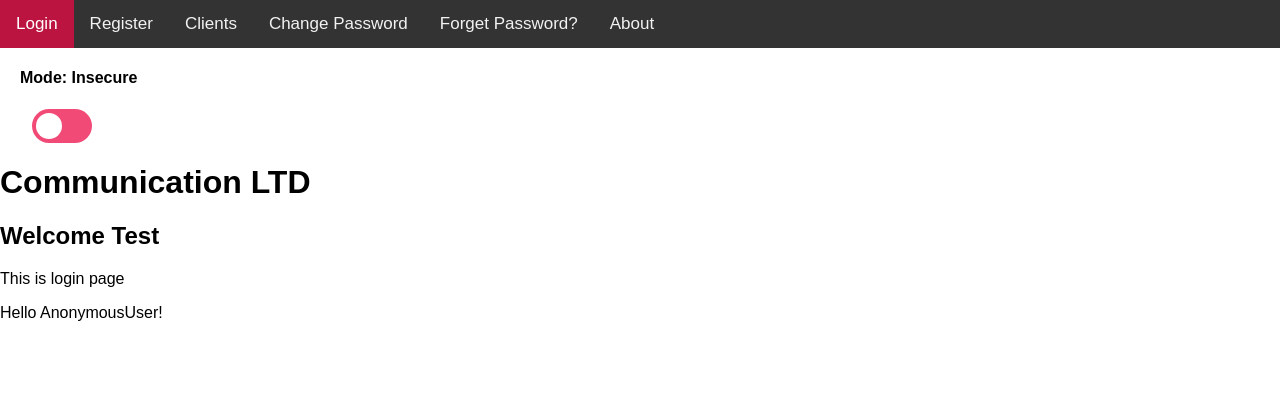
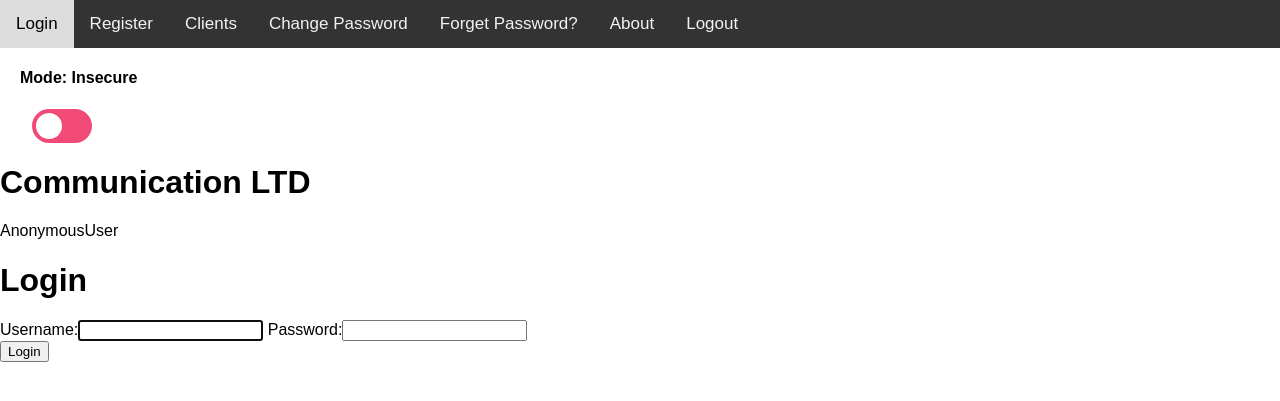
Before and after one commit to ozshm/cyberPro, a Django app: page /login/ in a window 1280 px wide. Shown: the top 401 px of the page. Run offline with Django 3.2, Linux system fonts and the light colour scheme.

Commit message:
login and logout and register

```diff
--- /dev/null
+++ b/cyberpro/pass_req.json
@@ -0,0 +1,17 @@
+{
+    "min_length": 10,
+
+    "password_history": 3,
+
+    "password_content": {
+      "min_length_digit": 1,
+      "min_length_alpha": 0,
+      "min_length_special": 1,
+      "min_length_lower": 1,
+      "min_length_upper": 1,
+      "special_characters": "~!@#$%^&*()_+{}\":;'[]"
+    },
+
+    "login_attemps_limit":3,
+    "login_block_cooldown": 1
+  }
--- a/cyberpro/urls.py
+++ b/cyberpro/urls.py
@@ -15,21 +15,21 @@ Including another URLconf
 """
 from django.contrib import admin
 from django.urls import path
-from pages.views import login_view, forget_pwd_view, about_view, redirect_to_login_view
+from pages.views import  forget_pwd_view, about_view, redirect_to_login_view
 
-from users.views import user_create_view, user_change_pwd_view
+from users.views import login_request,user_create_view, user_change_pwd_view,logout_request
 
 from clients.views import client_create_view
 
 urlpatterns = [
     path('admin/', admin.site.urls),
     path('', redirect_to_login_view),
-    path('login/', login_view),
+    path('login/', login_request),
     path('register/', user_create_view),
     path('clients/', client_create_view),
     path('change-pwd/', user_change_pwd_view),
     path('forget-pwd/', forget_pwd_view),
     path('about/', about_view),
-
+    path('logout/', logout_request)
 
 ]
--- a/pages/views.py
+++ b/pages/views.py
@@ -7,14 +7,14 @@ def redirect_to_login_view(request, *args, **kwargs):
     response.set_cookie('isSecure', 'true')
     return response
 
-def login_view(request, *args, **kwargs):
-    # if request.COOKIES['isSecure'] == 'secure':
-    #     print("in login page, we are secure!")
-    my_context = {
-        'title': 'welcome test',
-        'page_name': 'login',
-    }
-    return render(request, 'login.html', my_context)
+# def login_view(request, *args, **kwargs):
+#     # if request.COOKIES['isSecure'] == 'secure':
+#     #     print("in login page, we are secure!")
+#     my_context = {
+#         'title': 'welcome test',
+#         'page_name': 'login',
+#     }
+#     return render(request, 'login.html', my_context)
 
 def forget_pwd_view(request, *args, **kwargs):
     my_context = {
--- a/templates/login.html
+++ b/templates/login.html
@@ -1,6 +1,22 @@
 {% extends 'base.html' %}
 
 {% block content %}
-<p> This is login page</p>
-<p>Hello {{ request.user }}!</p>
+<!--Login-->
+<div class="login">
+    <div class="login-triangle"></div>
+    {{request.user}}
+  <div class="login-container">
+    <h1 class="login-header">Login</h1>
+    <form class="login-container" method="POST">
+      {% csrf_token %}
+      {{ login_form }}
+      <div class="col-xl-9 mx-auto">
+        <div class="col-xl-5 mx-auto" >
+          <button class="btn btn-primary" type="submit">Login</button>
+        </div>
+      </div>
+    </form>
+  </div>
+
+
 {% endblock %}
--- a/templates/navbar.html
+++ b/templates/navbar.html
@@ -46,6 +46,7 @@
         <a {% if page_name == 'change_pwd' %} class="active" {% endif %} href="../change-pwd">Change Password</a>
         <a {% if page_name == 'forget_pwd' %} class="active" {% endif %} href="../forget-pwd">Forget Password?</a>
         <a {% if page_name == 'about' %} class="active" {% endif %} href="../about">About</a>
+        <a {% if page_name == 'logout' %} class="active" {% endif %} href="../logout">Logout</a>
       </div>
 
 
--- a/users/views.py
+++ b/users/views.py
@@ -1,14 +1,25 @@
 from django.shortcuts import render
 
 from .forms import UserForm, ChangePwdForm
-
-from .models import User, ChangePwd
+from django.contrib.auth.models import User
+from django.http import HttpResponseRedirect
+from django.contrib.auth import login, authenticate, logout, update_session_auth_hash
+from django.contrib.auth.forms import AuthenticationForm
+from django.shortcuts import render, redirect
 # Create your views here.
 
 def user_create_view(request):
     form = UserForm(request.POST or None)
     if form.is_valid():
-        form.save()
+        user = User.objects.create_user(
+                    form.cleaned_data['username'],
+                    form.cleaned_data['email'],
+                    form.cleaned_data['password']
+                )
+        user.first_name = form.cleaned_data['first_name']
+        user.last_name = form.cleaned_data['last_name']
+        user.phone_number = form.cleaned_data['phone_number']
+        user.save()
         form = UserForm()
     context = {
         'form': form,
@@ -16,6 +27,33 @@ def user_create_view(request):
     }
 
     return render(request, "users/user_create.html", context)
+
+
+def login_request(request):
+    # The request method 'POST' indicates
+    # that the form was submitted
+    if request.method == "POST":
+        # Create a form instance with the submitted data
+        form = AuthenticationForm(request, data=request.POST)
+        # Validate the form
+        if form.is_valid():
+            # If the form is valid, get the user credenetials
+            username = form.cleaned_data.get('username')
+            password = form.cleaned_data.get('password')
+            # Authentication of the user
+            user = authenticate(username=username, password=password)
+            if user is not None:
+                login(request, user,
+                      backend='django.contrib.auth.backends.ModelBackend')
+                # Redirect to homepage
+                return redirect('/')
+            else:
+               print("error")
+        else:
+            print("username or password error")
+            return HttpResponseRedirect("/login")
+    form = AuthenticationForm()
+    return render(request=request, template_name="../templates/login.html", context={"login_form": form})
 
 def user_change_pwd_view(request):
     form = ChangePwdForm(request.POST or None)
@@ -27,3 +65,9 @@ def user_change_pwd_view(request):
         'page_name': 'change password',
     }
     return render(request, "users/user_change_pwd.html", context)
+
+
+def logout_request(request):
+    print("sup")
+    logout(request)
+    return redirect('/')
```
Also changed, not shown: cyberpro/settings.py (+41 -1 lines), users/forms.py (+8 -7 lines), db.sqlite3 (deleted).
